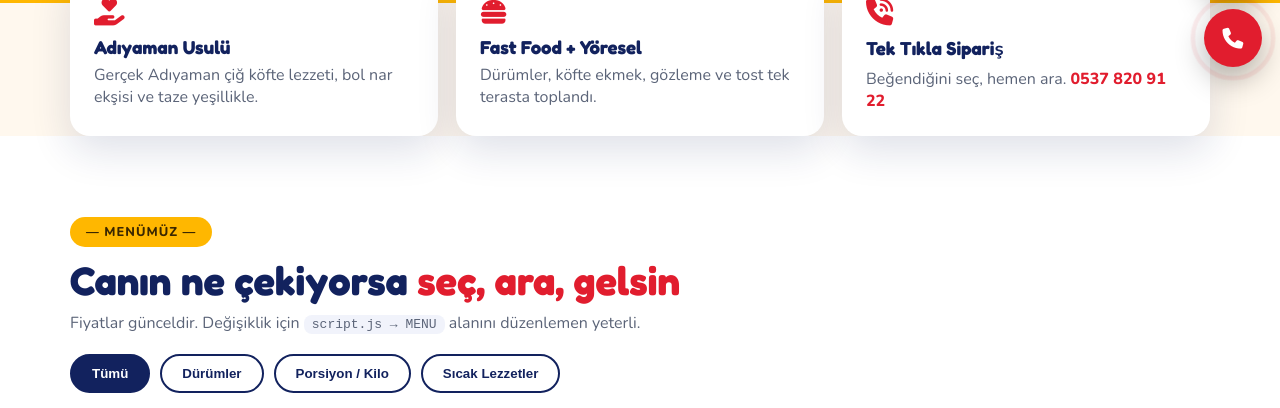
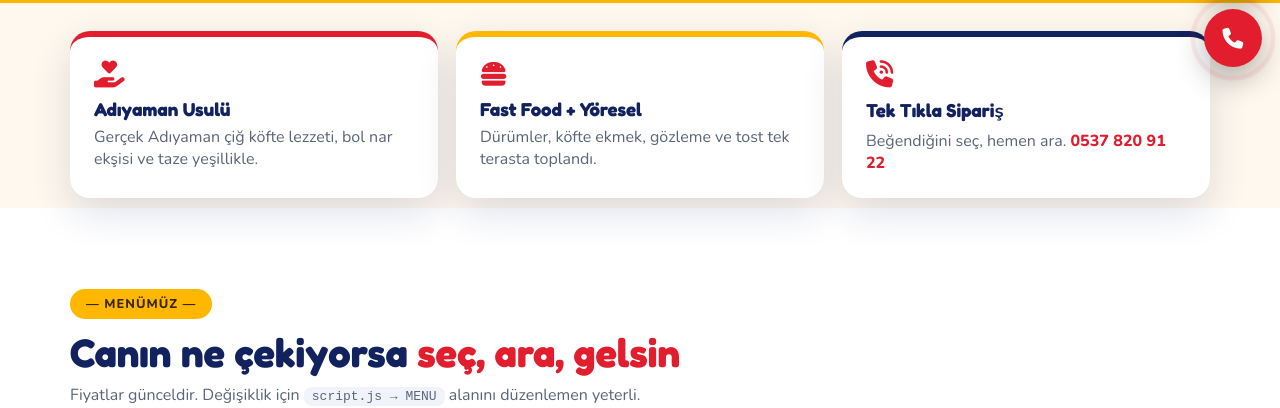
Before and after one commit to kartal1243/ad-yaman, a plain HTML site: page index.html in a window 1280 px wide. Shown: the part 715-1123 px from the top of the page. Drawn offline with nearby package versions, Linux system fonts and the light colour scheme; a script that the page names is missing.

Commit message:
Kart-serit cakismasi duzeltildi

```diff
--- a/styles.css
+++ b/styles.css
@@ -75,7 +75,7 @@ header{position:sticky;top:0;z-index:50;background:rgba(255,255,255,.95);backdro
 @keyframes kay{to{transform:translateX(-50%)}}
 
 /* FEATURES */
-.features{display:grid;grid-template-columns:repeat(3,1fr);gap:18px;margin:-34px auto 0;position:relative;z-index:5}
+.features{display:grid;grid-template-columns:repeat(3,1fr);gap:18px;margin:28px auto 0;position:relative;z-index:5;padding-bottom:10px}
 .feat{background:#fff;border-radius:var(--radius);padding:24px;box-shadow:var(--gölge);border-top:6px solid var(--kirmizi)}
 .feat:nth-child(2){border-top-color:var(--sari)}
 .feat:nth-child(3){border-top-color:var(--lacivert)}
```
